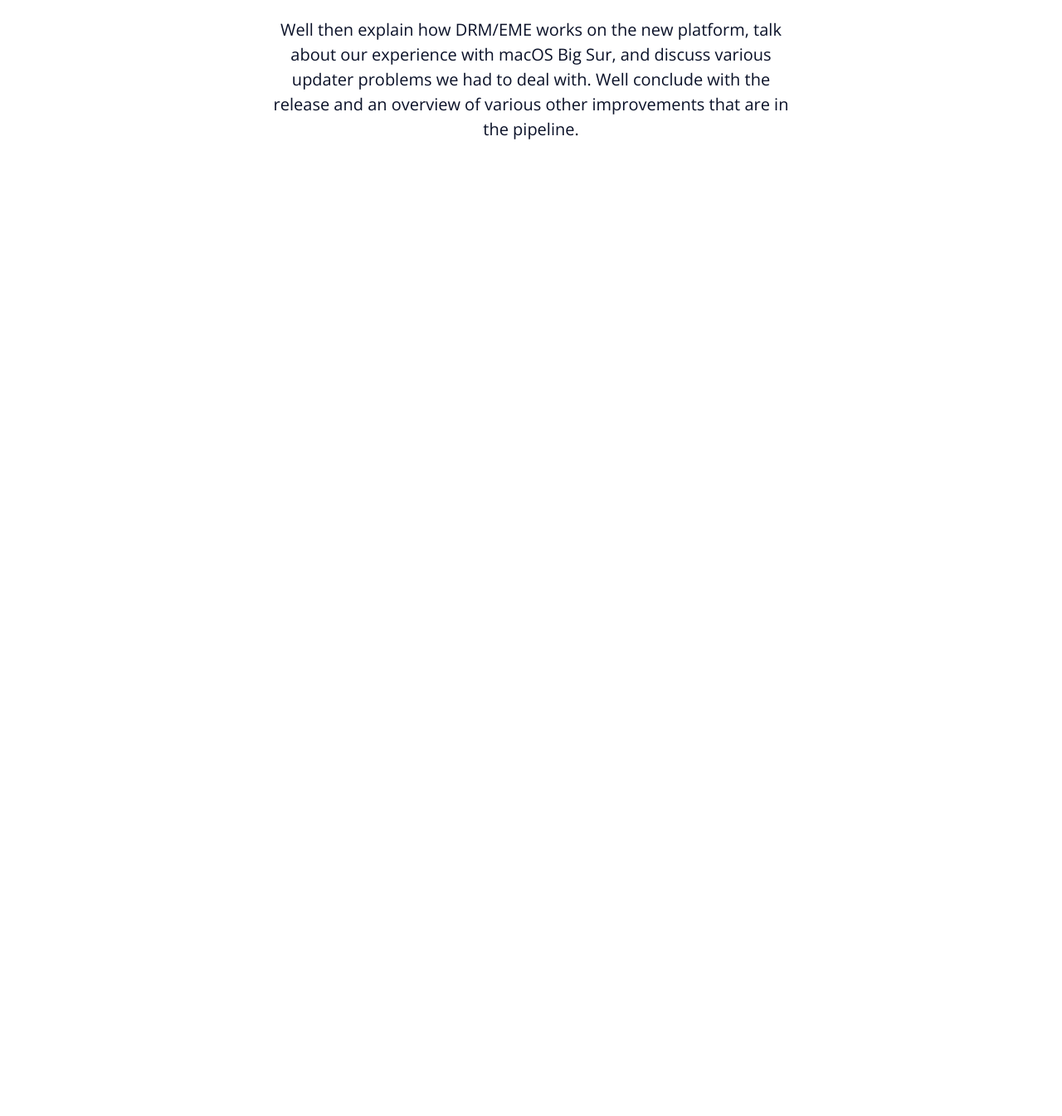
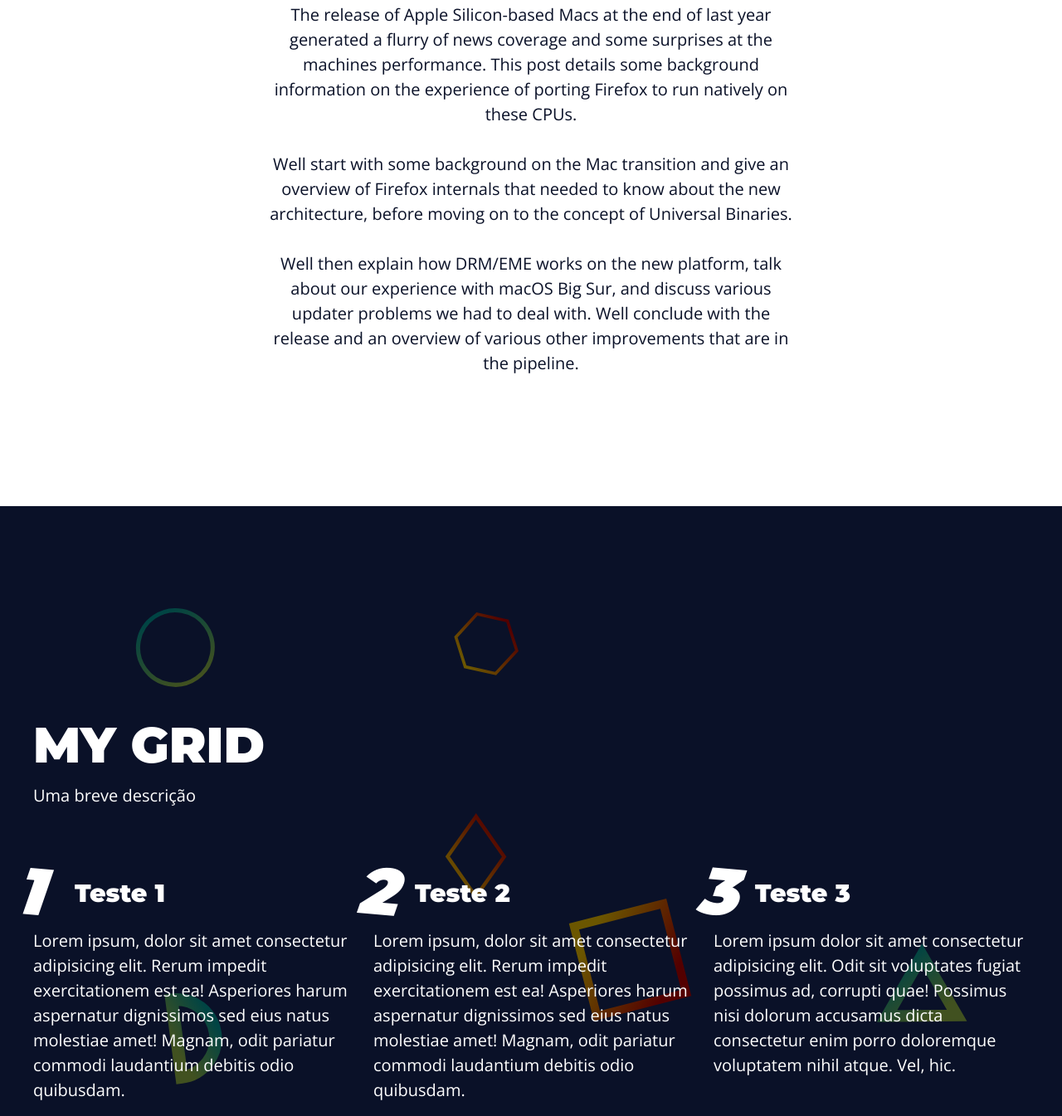
Before and after one commit to blenderchagas/Primeiro-site, a plain HTML site: page index.html in a window 1280 px wide. Shown: the part 1455-2800 px from the top of the page at 83% size. Before the commit the page ends 1785 px from the top, so only its background shows below. Drawn offline with nearby package versions, Linux system fonts and the light colour scheme.

Commit message:
quase la

```diff
--- a/assets/CSS/styles.css
+++ b/assets/CSS/styles.css
@@ -70,7 +70,7 @@ p {
 .main-content {
     max-width: 120rem;
     margin: 0 auto;
-    padding: var(--gap);
+    padding: 10rem var(--gap);
 }
 
 .section {
@@ -105,7 +105,7 @@ p {
     display: grid;
     grid-template-columns: 1fr 1.5fr;
     gap: var(--gap);
-    height: 100vh;
+    min-height: 100vh;
 }
 
 .intro-img img,
@@ -123,7 +123,49 @@ p {
     text-align: center;
 }
 
-.intro-text-content{
+.grid-one-content {
+    display: flex;
+    flex-direction: column;
+    flex-wrap: nowrap;
+    justify-content: center;
+    min-height: 100vh;
+}
+
+.grid-main-heading {
+    margin-bottom: 1rem;
+
+}
+
+.grid-description {
+    padding-bottom: 5rem;
+}
+
+.grid {
+    display: grid;
+    grid-template-columns: repeat(3, 1fr);
+    gap:var(--gap);
+    counter-reset: grid-counter;
+}
+
+.grid h3 {
+    font-size: 3rem;
+    position: relative;
+    padding-left: 5rem;
+    padding-bottom: 2rem;
+}
+
+.grid h3::before {
+    counter-increment: grid-counter;
+    content: counter(grid-counter);
+    position: absolute;
+    font-size: 8rem;
+    font-style: italic;
+    top: -4rem;
+    left: -2rem;
+    transform: rotate(5deg);
+}
+
+.intro-text-content {
     display: flex;
     flex-flow: column wrap;
     justify-content: center;
--- a/index.html
+++ b/index.html
@@ -1,5 +1,5 @@
-<!DOCTYPE >
-<html lang="pt-br">
+<!DOCTYPE html>
+<html lang="en">
   <head>
     <meta charset="UTF-8" />
     <meta http-equiv="X-UA-Compatible" content="IE=edge" />
@@ -18,15 +18,14 @@
     <aside class="menu white-bg">
       <div class="main-content menu-content">
         <h1>
-          <a href="#">LOGO</a>
+          <a href="#home">LOGO</a>
         </h1>
 
         <nav>
           <ul>
             <li><a href="#intro">intro</a></li>
-            <li><a href="#top3">top 3</a></li>
-            <li><a href="#">gallery</a></li>
-            <li><a href="#">work</a></li>
+            <li><a href="#grid-one">grid-one</a></li>
+            <li><a href="#gallery">gallery</a></li>
             <li><a href="#">contact</a></li>
           </ul>
         </nav>
@@ -35,7 +34,7 @@
 
     <div class="menu-spacing"></div>
 
-    <section id="intro" class="main-bg section">
+    <section id="home" class="main-bg section">
       <div class="main-content intro-content">
         <div class="intro-text-content">
           <h2>January brings us Firefox 85</h2>
@@ -52,9 +51,9 @@
       </div>
     </section>
 
-    <section id="top3" class="white-bg section">
+    <section id="intro" class="white-bg section">
       <div class="main-content top3-content">
-        <h2>top 3 jobs</h2>
+        <h2>news converge and some surprises</h2>
         <p>
           The release of Apple Silicon-based Macs at the end of last year
           generated a flurry of news coverage and some surprises at the machines
@@ -74,5 +73,47 @@
         </p>
       </div>
     </section>
+
+    <section id="grid-one" class="grid-one main-bg section">
+      <div class="main-content grid-one-content">
+        <h2 class="grid-main-heading">My Grid</h2>
+        <p class="grid-description">Uma breve descrição</p>
+        <div class="grid">
+          <article>
+            <h3>Teste 1</h3>
+            <p>
+              Lorem ipsum, dolor sit amet consectetur adipisicing elit. Rerum
+              impedit exercitationem est ea! Asperiores harum aspernatur
+              dignissimos sed eius natus molestiae amet! Magnam, odit pariatur
+              commodi laudantium debitis odio quibusdam.
+            </p>
+          </article>
+          <article>
+            <h3>Teste 2</h3>
+            <p>
+              Lorem ipsum, dolor sit amet consectetur adipisicing elit. Rerum
+              impedit exercitationem est ea! Asperiores harum aspernatur
+              dignissimos sed eius natus molestiae amet! Magnam, odit pariatur
+              commodi laudantium debitis odio quibusdam.
+            </p>
+          </article>
+          <article>
+            <h3>Teste 3</h3>
+            <p>
+              Lorem ipsum dolor sit amet consectetur adipisicing elit. Odit sit
+              voluptates fugiat possimus ad, corrupti quae! Possimus nisi
+              dolorum accusamus dicta consectetur enim porro doloremque
+              voluptatem nihil atque. Vel, hic.
+            </p>
+          </article>
+        </div>
+      </div>
+    </section>
+
+    <section id="gallery" class="section white-bg">
+      <div class="main-content">
+        <h1>teste</h1>
+      </div>
+    </section>
   </body>
 </html>
```
